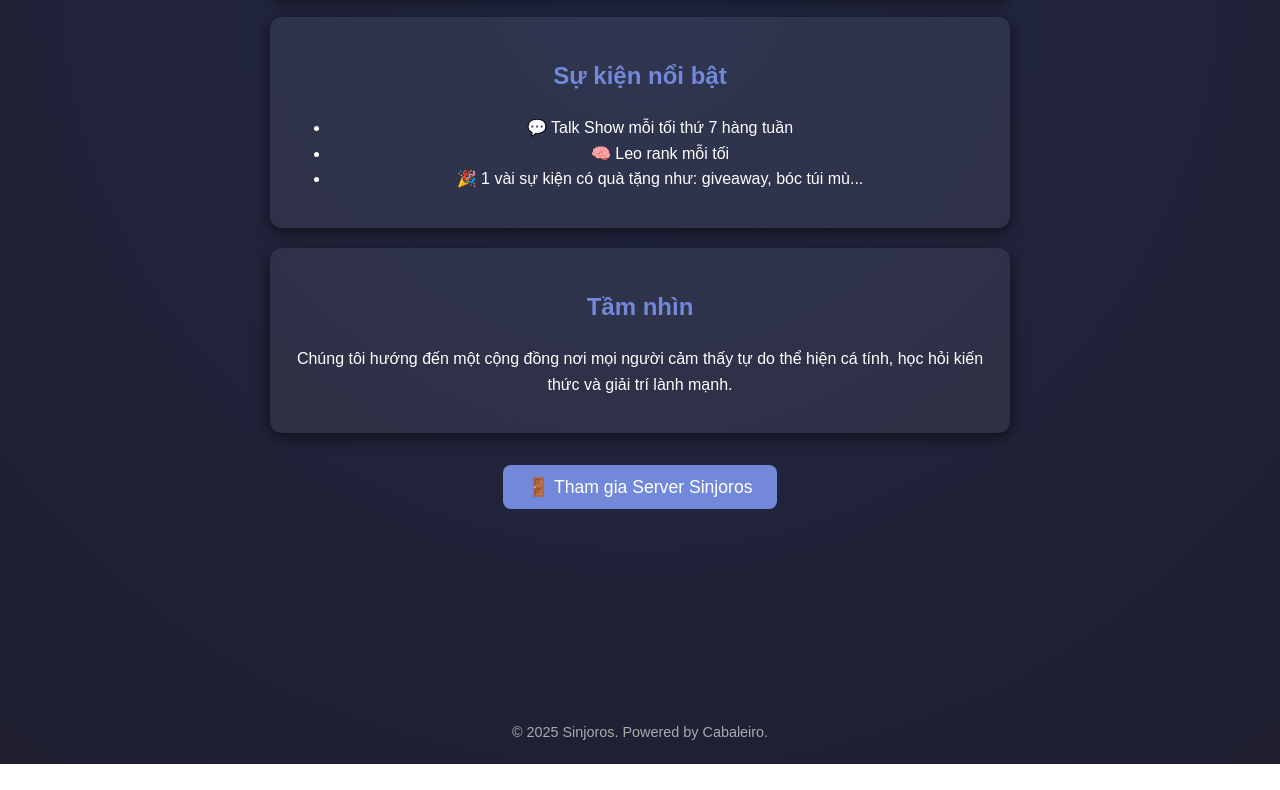
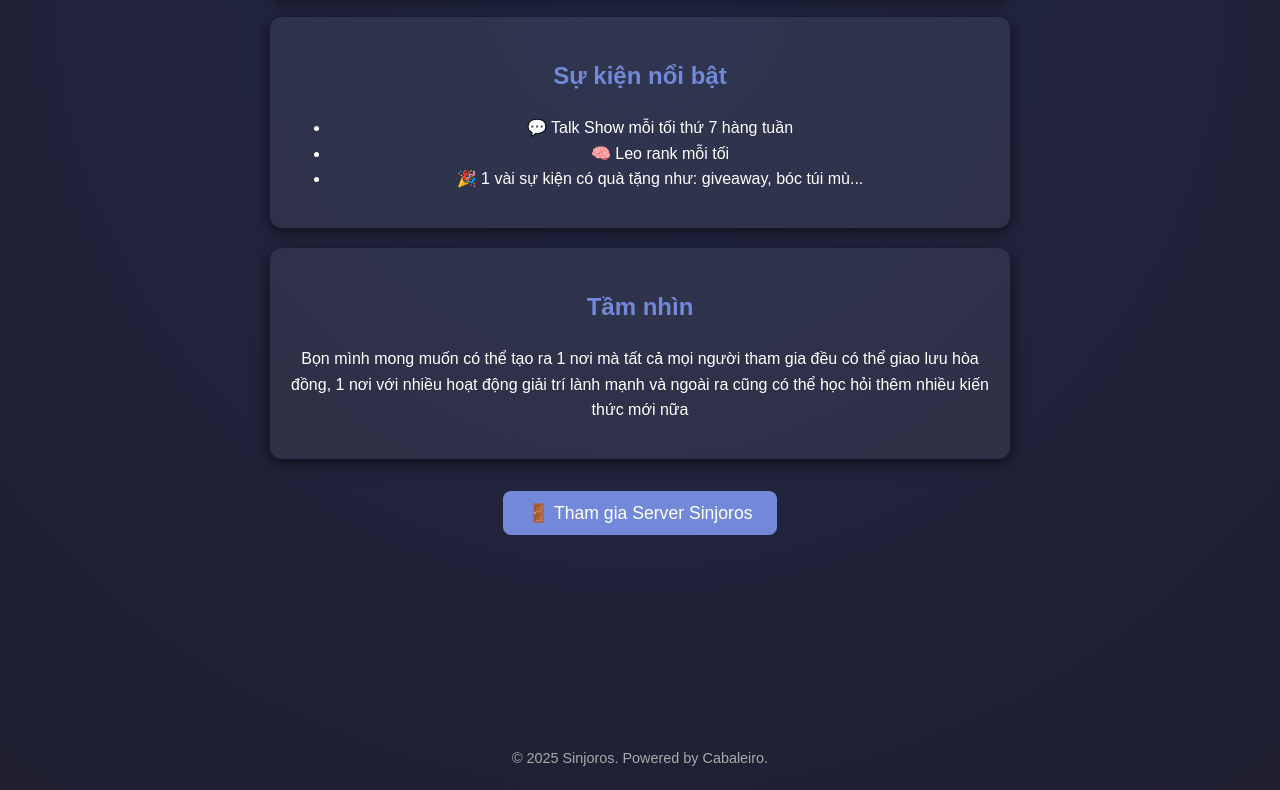
Before and after one commit to Cabaleiroo/sin-web, a plain HTML site: page index.html in a window 1280 px wide. Shown: the part 825-1615 px from the top of the page. Before the commit the page ends 1589 px from the top, so only its background shows below. Drawn offline with nearby package versions, Linux system fonts and the light colour scheme; no server answers.

Commit message:
Update index.html

```diff
--- a/index.html
+++ b/index.html
@@ -44,7 +44,7 @@
     </section>
     <section class="card animate__animated animate__zoomIn animate__delay-3s">
       <h2>Tầm nhìn</h2>
-      <p>Chúng tôi hướng đến một cộng đồng nơi mọi người cảm thấy tự do thể hiện cá tính, học hỏi kiến thức và giải trí lành mạnh.</p>
+      <p>Bọn mình mong muốn có thể tạo ra 1 nơi mà tất cả mọi người tham gia đều có thể giao lưu hòa đồng, 1 nơi với nhiều hoạt động giải trí lành mạnh và ngoài ra cũng có thể học hỏi thêm nhiều kiến thức mới nữa</p>
     </section>
     <section class="join-section animate__animated animate__fadeInUp animate__delay-4s">
       <a href="https://discord.gg/b9sxxTXx7R" class="btn btn-discord" target="_blank">🚪 Tham gia Server Sinjoros</a>
```
